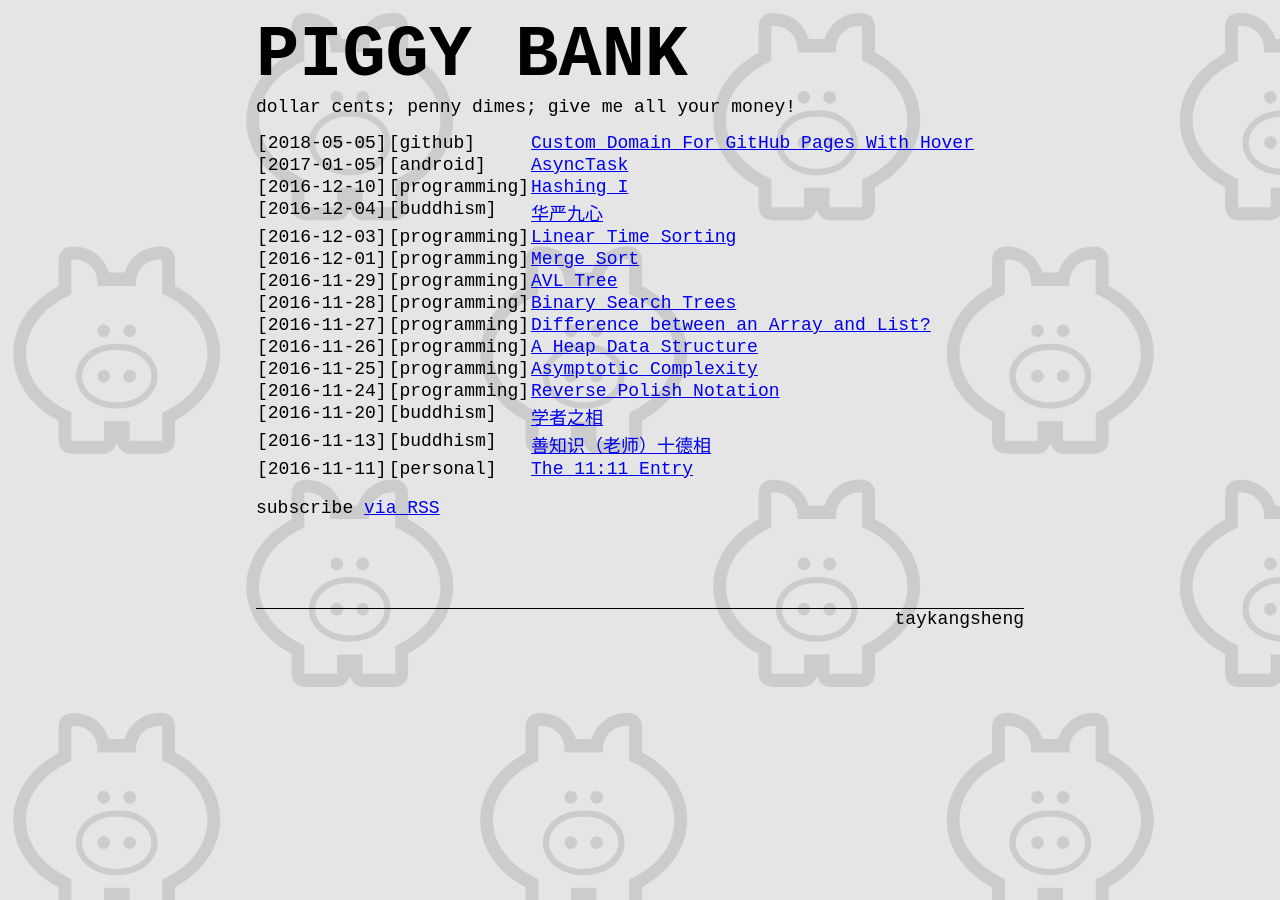
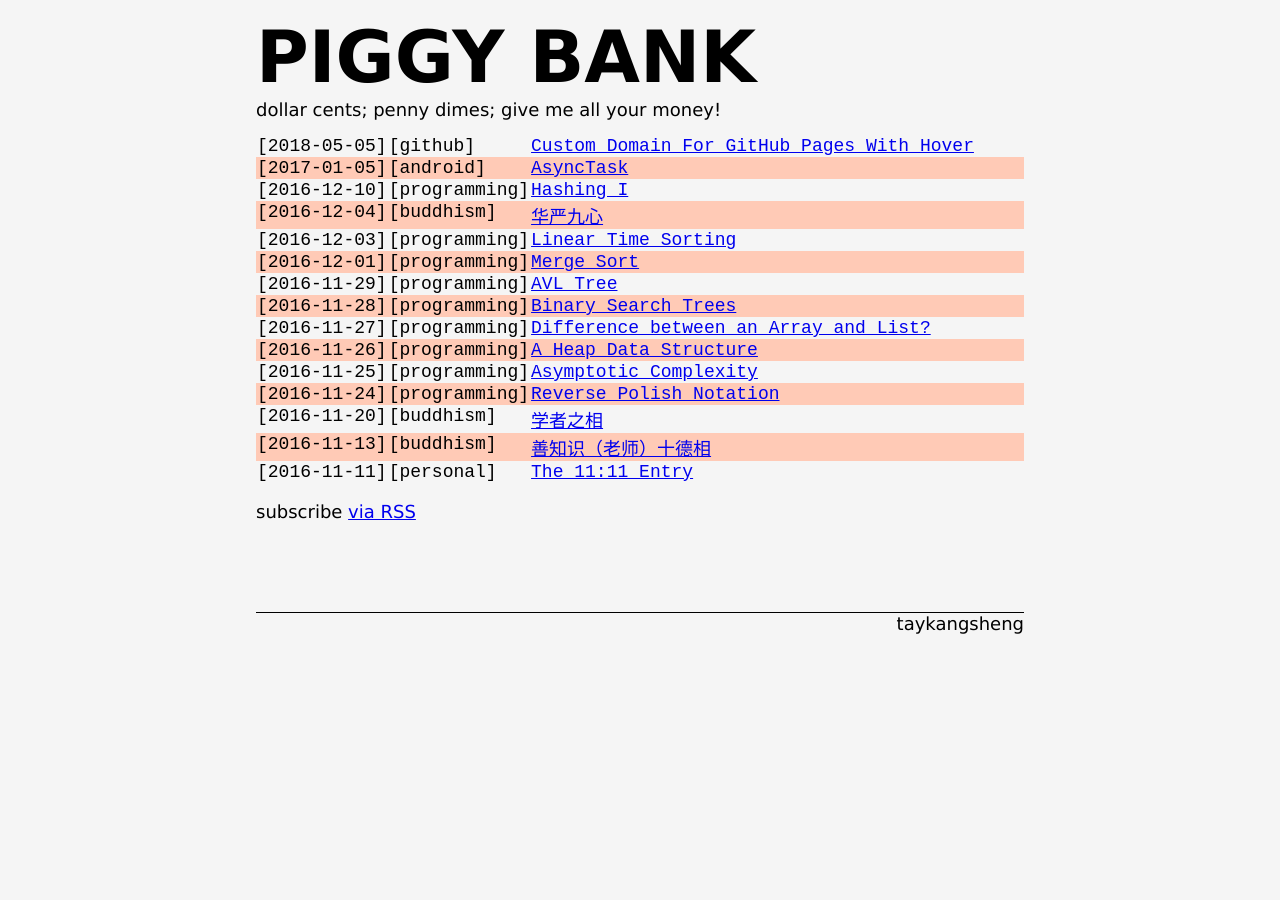
Before and after one commit to TayKangSheng/piggy-bank, a Jekyll site: the page built from index.md, in a window 1280 px wide. Built offline with Jekyll 4.4.1, drawn with Linux system fonts in a browser that asks for light colours.

Commit message:
fix font-family, background-color and table colour

```diff
--- a/_sass/piggy-bank.scss
+++ b/_sass/piggy-bank.scss
@@ -2,7 +2,7 @@
 @import "piggy-bank/debug";
 
 /* global variables */
-$base-font-family: monospace;
+$base-font-family: 'Verdana', san-serif;
 $base-font-unit: 6px;
 $base-font-size: $base-font-unit * 3;
 $page-margin-left: 20%;
@@ -37,19 +37,16 @@ body {
     font-family: $base-font-family;
     font-size: $base-font-size;
 
-    /* Background Image configurations */
+    /* Background Image configurations
     background-color: rgba(0, 0, 0, 0.1);
     background-image: url('piggy-bank-background-2.svg');
     background-size: ($screen-size-mobile * 2) auto;
+    */
+    background-color: whitesmoke;
 }
 
 .site-header {
-    // position: fixed;
-    // top: 0px;
-    // left: 0px;
-
     width: 100%;
-    // background-color: rgba(255, 255, 255, 0.5);
 
     .nav-bar {
         @include padding-top-bottom(15px);
@@ -91,6 +88,7 @@ body {
             tbody {
                 tr {
                     vertical-align: top;
+                    font-family: monospace;
 
                     .post-meta {
                         white-space: nowrap;
@@ -105,7 +103,12 @@ body {
                 tr:hover {
                     background-color: white;
                 }
+
+                tr:nth-child(2n) {
+                    background-color: lighten(coral, $amount: 20%);
+                }
             }
+
         }
 
         @media (max-width: $screen-size-mobile) {
```
